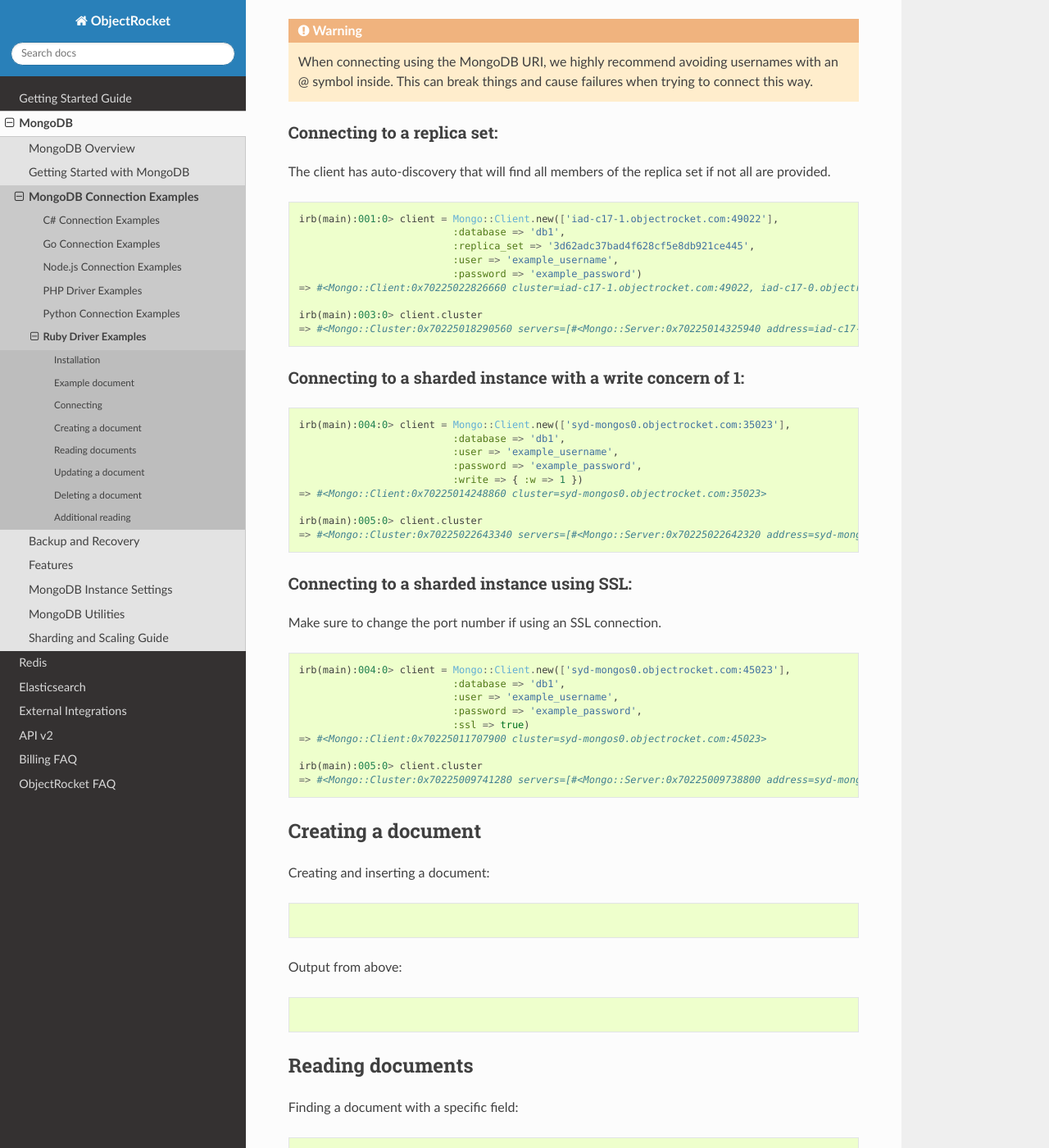
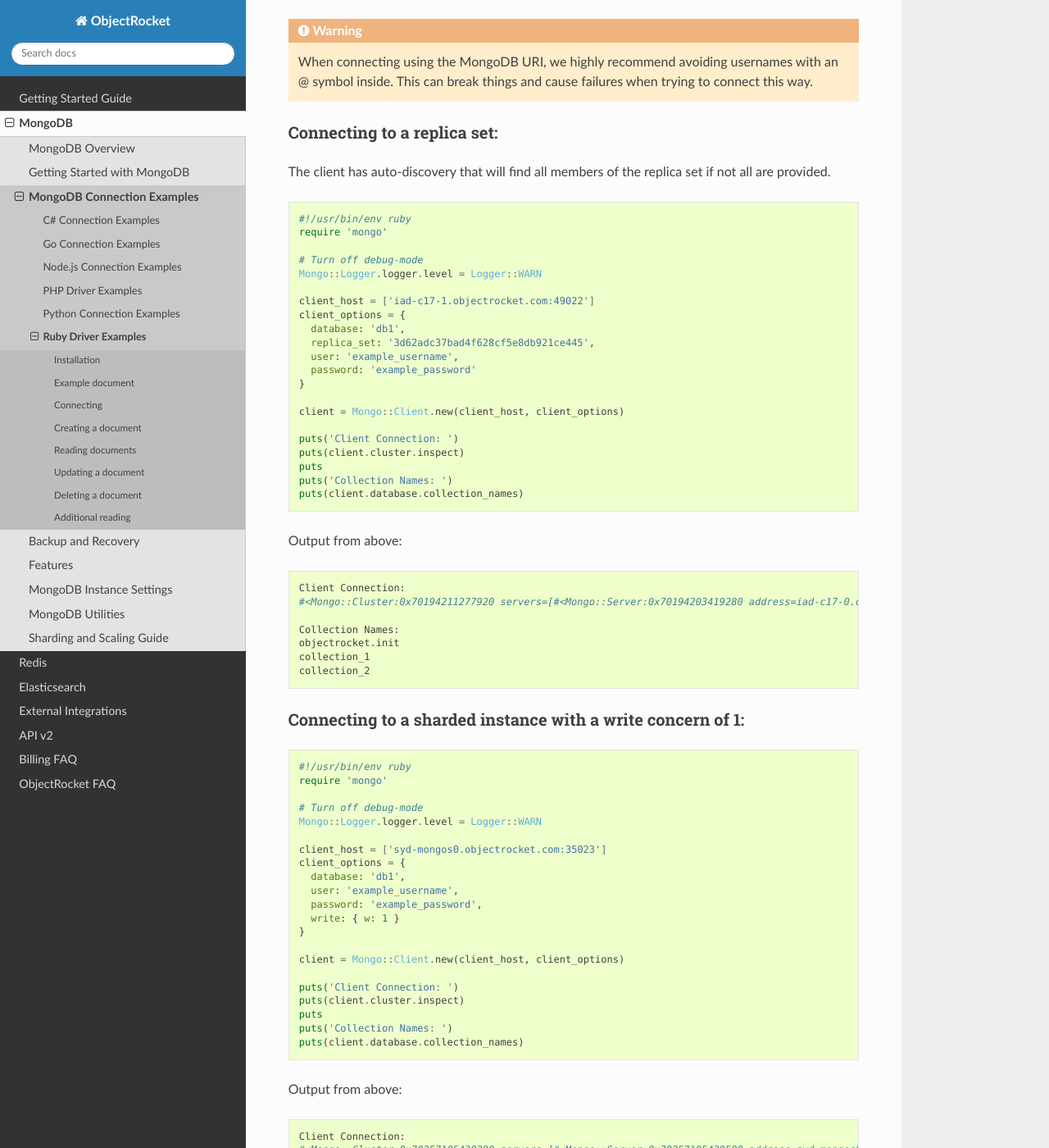
Before and after one commit to zcorleissen/documentation, a Sphinx documentation site: the page built from source/ruby_examples.rst, in a window 1280 px wide and 1400 px high, scrolled down 1642 px. Shown: the whole window at 82% size. Built offline with Sphinx 7.4.7 and the Read the Docs theme 2.0.0, drawn with Linux system fonts in a browser that asks for light colours; some of the changed text lies outside the part shown.

Commit message:
Finish MongoDB (Ruby) Connection Page

```diff
--- a/source/ruby_examples.rst
+++ b/source/ruby_examples.rst
@@ -132,47 +132,119 @@
 
 .. code-block:: ruby
 
-   irb(main):001:0> client = Mongo::Client.new(['iad-c17-1.objectrocket.com:49022'],
-                             :database => 'db1',
-                             :replica_set => '3d62adc37bad4f628cf5e8db921ce445',
-                             :user => 'example_username',
-                             :password => 'example_password')
-   => #<Mongo::Client:0x70225022826660 cluster=iad-c17-1.objectrocket.com:49022, iad-c17-0.objectrocket.com:49022, iad-c17-a.objectrocket.com:49022>
+   #!/usr/bin/env ruby
+   require 'mongo'
 
-   irb(main):003:0> client.cluster
-   => #<Mongo::Cluster:0x70225018290560 servers=[#<Mongo::Server:0x70225014325940 address=iad-c17-0.objectrocket.com:49022>, #<Mongo::Server:0x70225014333140 address=iad-c17-1.objectrocket.com:49022>] topology=Replica Set>
+   # Turn off debug-mode
+   Mongo::Logger.logger.level = Logger::WARN
+
+   client_host = ['iad-c17-1.objectrocket.com:49022']
+   client_options = {
+     database: 'db1',
+     replica_set: '3d62adc37bad4f628cf5e8db921ce445',
+     user: 'example_username',
+     password: 'example_password'
+   }
+
+   client = Mongo::Client.new(client_host, client_options)
+
+   puts('Client Connection: ')
+   puts(client.cluster.inspect)
+   puts
+   puts('Collection Names: ')
+   puts(client.database.collection_names)
+
+Output from above:
+
+.. code-block:: bash
+
+   Client Connection:
+   #<Mongo::Cluster:0x70194211277920 servers=[#<Mongo::Server:0x70194203419280 address=iad-c17-0.objectrocket.com:49022>, #<Mongo::Server:0x70194203425760 address=iad-c17-1.objectrocket.com:49022>] topology=Replica Set>
+
+   Collection Names:
+   objectrocket.init
+   collection_1
+   collection_2
 
 Connecting to a sharded instance with a write concern of 1:
 ~~~~~~~~~~~~~~~~~~~~~~~~~~~~~~~~~~~~~~~~~~~~~~~~~~~~~~~~~~~
 
 .. code-block:: ruby
 
-   irb(main):004:0> client = Mongo::Client.new(['syd-mongos0.objectrocket.com:35023'],
-                             :database => 'db1',
-                             :user => 'example_username',
-                             :password => 'example_password',
-                             :write => { :w => 1 })
-   => #<Mongo::Client:0x70225014248860 cluster=syd-mongos0.objectrocket.com:35023>
+   #!/usr/bin/env ruby
+   require 'mongo'
 
-   irb(main):005:0> client.cluster
-   => #<Mongo::Cluster:0x70225022643340 servers=[#<Mongo::Server:0x70225022642320 address=syd-mongos0.objectrocket.com:35023>] topology=Sharded>
+   # Turn off debug-mode
+   Mongo::Logger.logger.level = Logger::WARN
+
+   client_host = ['syd-mongos0.objectrocket.com:35023']
+   client_options = {
+     database: 'db1',
+     user: 'example_username',
+     password: 'example_password',
+     write: { w: 1 }
+   }
+
+   client = Mongo::Client.new(client_host, client_options)
+
+   puts('Client Connection: ')
+   puts(client.cluster.inspect)
+   puts
+   puts('Collection Names: ')
+   puts(client.database.collection_names)
+
+Output from above:
+
+.. code-block:: bash
+
+  Client Connection:
+  #<Mongo::Cluster:0x70257105430280 servers=[#<Mongo::Server:0x70257105429580 address=syd-mongos0.objectrocket.com:35023>] topology=Sharded>
+
+  Collection Names:
+  objectrocket.init
+  collection_1
+  collection_2
 
 Connecting to a sharded instance using SSL:
 ~~~~~~~~~~~~~~~~~~~~~~~~~~~~~~~~~~~~~~~~~~~
 
-Make sure to change the port number if using an SSL connection.
+Make sure to change the port number when using an SSL connection.
 
 .. code-block:: ruby
 
-   irb(main):004:0> client = Mongo::Client.new(['syd-mongos0.objectrocket.com:45023'],
-                             :database => 'db1',
-                             :user => 'example_username',
-                             :password => 'example_password',
-                             :ssl => true)
-   => #<Mongo::Client:0x70225011707900 cluster=syd-mongos0.objectrocket.com:45023>
+   #!/usr/bin/env ruby
+   require 'mongo'
 
-   irb(main):005:0> client.cluster
-   => #<Mongo::Cluster:0x70225009741280 servers=[#<Mongo::Server:0x70225009738800 address=syd-mongos0.objectrocket.com:45023>] topology=Sharded>
+   # Turn off debug-mode
+   Mongo::Logger.logger.level = Logger::WARN
+
+   client_host = ['syd-mongos0.objectrocket.com:45023']
+   client_options = {
+     database: 'db1',
+     user: 'example_username',
+     password: 'example_password',
+     ssl: true
+   }
+
+   client = Mongo::Client.new(client_host, client_options)
+
+   puts('Client Connection: ')
+   puts(client.cluster.inspect)
+   puts
+   puts('Collection Names: ')
+   puts(client.database.collection_names)
+
+Output from above:
+
+.. code-block:: bash
+
+   Client Connection:
+  #<Mongo::Cluster:0x70323940844040 servers=[#<Mongo::Server:0x70323945742140 address=syd-mongos0.objectrocket.com:45023>] topology=Sharded>
+
+  Collection Names:
+  objectrocket.init
+  collection_1
+  collection_2
 
 Creating a document
 -------------------
@@ -181,28 +253,85 @@
 
 .. code-block:: ruby
 
+   #!/usr/bin/env ruby
+   require 'mongo'
 
+   # Turn off debug-mode
+   Mongo::Logger.logger.level = Logger::WARN
+
+   client_host = ['iad-c17-1.objectrocket.com:49022']
+   client_options = {
+     database: 'db1',
+     user: 'example_username',
+     password: 'example_password'
+   }
+
+   client = Mongo::Client.new(client_host, client_options)
+
+   example_doc = {"start":"2015-09-02T22:46:30.782Z","end":"2016-09-02T22:46:30.782Z","location":"Texas","official_game":false,"winner":"Javi","players":[{"name":"Javi","decks":["Dinosaurs","Plants"],"points":24,"place":1},{"name":"Seth","decks":["Spies","Zombies"],"points":20,"place":2},{"name":"Dave","decks":["Steampunk","Wizard"],"points":20,"place":2},{"name":"Castro","decks":["Shapeshifters","Ninjas"],"points":18,"place":4}]}
+
+   # Insert our example_doc
+   result = client[:pokemon].insert_one(example_doc)
+
+   puts("There was #{result.n} document inserted")
+   puts("The _id of the new document is: #{result.inserted_id}")
 
 Output from above:
 
 .. code-block:: bash
 
-
+   There was 1 document inserted
+   The _id of the new document is: 55e8a17b4d61639133000000
 
 Reading documents
 -----------------
 
-Finding a document with a specific field:
+Finding documents with a specific field:
 
 .. code-block:: ruby
 
+   #!/usr/bin/env ruby
+   require 'mongo'
+   require 'neatjson'
 
+   # Turn off debug-mode
+   Mongo::Logger.logger.level = Logger::WARN
+
+   client_host = ['iad-c17-1.objectrocket.com:49022']
+   client_options = {
+     database: 'db1',
+     user: 'example_username',
+     password: 'example_password'
+   }
+
+   client = Mongo::Client.new(client_host, client_options)
+
+   # Find the documents that match our query below
+   result = client[:pokemon].find({"winner":"Javi"})
+
+   # Iterate through each of the results
+   result.each do |document|
+     puts JSON.neat_generate(document)
+   end
 
 Output from above:
 
 .. code-block:: bash
 
-
+   {
+     "start":"2015-09-02T22:46:30.782Z",
+     "end":"2016-09-02T22:46:30.782Z",
+     "location":"Texas",
+     "official_game":false,
+     "winner":"Javi",
+     "players":[
+       {"name":"Javi","decks":["Dinosaurs","Plants"],"points":24,"place":1},
+       {"name":"Seth","decks":["Spies","Zombies"],"points":20,"place":2},
+       {"name":"Dave","decks":["Steampunk","Wizard"],"points":20,"place":2},
+       {"name":"Castro","decks":["Shapeshifters","Ninjas"],"points":18,"place":4}
+     ],
+     "_id":{  "$oid":"55e8a02f4d616390ce000000"}
+   }
 
 Updating a document
 -------------------
@@ -211,13 +340,41 @@
 
 .. code-block:: ruby
 
+   #!/usr/bin/env ruby
+   require 'mongo'
+   require 'neatjson'
 
+   # Turn off debug-mode
+   Mongo::Logger.logger.level = Logger::WARN
+
+   client_host = ['iad-c17-1.objectrocket.com:49022']
+   client_options = {
+     database: 'db1',
+     user: 'example_username',
+     password: 'example_password'
+   }
+
+   client = Mongo::Client.new(client_host, client_options)
+
+   # Update the document that matches our query below
+   result = client[:dont_tell_me_what_to_do].find(winner: 'Javi').update_one('$set' => { winner: 'Seth' })
+
+   # Iterate through each of the results
+   result.each do |document|
+     puts JSON.neat_generate(document)
+   end
 
 Output from above:
 
 .. code-block:: bash
 
-
+   {
+     "ok":1,
+     "nModified":1,
+     "n":1,
+     "lastOp":{  "t":1441313472,  "i":1},
+     "electionId":{  "$oid":"55e73f85fcfd98f64182f341"}
+   }
 
 Deleting a document
 -------------------
@@ -226,13 +383,40 @@
 
 .. code-block:: ruby
 
+   #!/usr/bin/env ruby
+   require 'mongo'
+   require 'neatjson'
 
+   # Turn off debug-mode
+   Mongo::Logger.logger.level = Logger::WARN
+
+   client_host = ['iad-c17-1.objectrocket.com:49022']
+   client_options = {
+     database: 'db1',
+     user: 'example_username',
+     password: 'example_password'
+   }
+
+   client = Mongo::Client.new(client_host, client_options)
+
+   # Delete the document that matches our query below
+   result = client[:dont_tell_me_what_to_do].find(winner: 'Seth').delete_one
+
+   # Iterate through each of the results
+   result.each do |document|
+     puts JSON.neat_generate(document)
+   end
 
 Output from above:
 
 .. code-block:: bash
 
-
+   {
+     "ok":1,
+     "n":1,
+     "lastOp":{  "t":1441313712,  "i":1},
+     "electionId":{  "$oid":"55e73f85fcfd98f64182f341"}
+   }
 
 Additional reading
 ------------------
```
